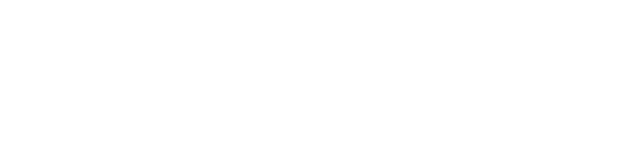
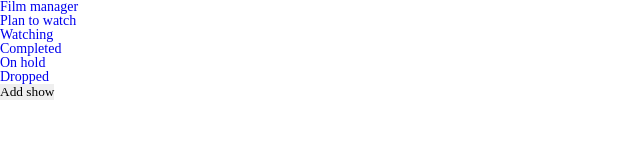
Before and after one commit to osipovark/show-manager, a plain HTML site: page index.html in a window 1280 px wide. Shown: the whole page, without its empty margins (0-640 px from the left). Drawn offline with Linux system fonts and the light colour scheme.

Commit message:
modified index.html: wrote markup for the header

```diff
--- a/index.html
+++ b/index.html
@@ -10,7 +10,36 @@
 </head>
 
 <body>
-
+  <header class="header">
+    <div class="header__container">
+      <nav class="header__navigation">
+        <a class="header__logo" href="#">Film manager</a>
+        <div class="header__menu-icon">
+          <span></span>
+        </div>
+        <div class="header__menu">
+          <ul class="header__menu-items">
+            <li class="header__menu-item">
+              <a class="header__menu-link" href="#">Plan to watch</a>
+            </li>
+            <li class="header__menu-item">
+              <a class="header__menu-link" href="#">Watching</a>
+            </li>
+            <li class="header__menu-item">
+              <a class="header__menu-link" href="#">Completed</a>
+            </li>
+            <li class="header__menu-item">
+              <a class="header__menu-link" href="#">On hold</a>
+            </li>
+            <li class="header__menu-item">
+              <a class="header__menu-link" href="#">Dropped</a>
+            </li>
+          </ul>
+          <button type="button" id="add-show-button">Add show</button>
+        </div>
+      </nav>
+    </div>
+  </header>
 </body>
 
 </html>
```
